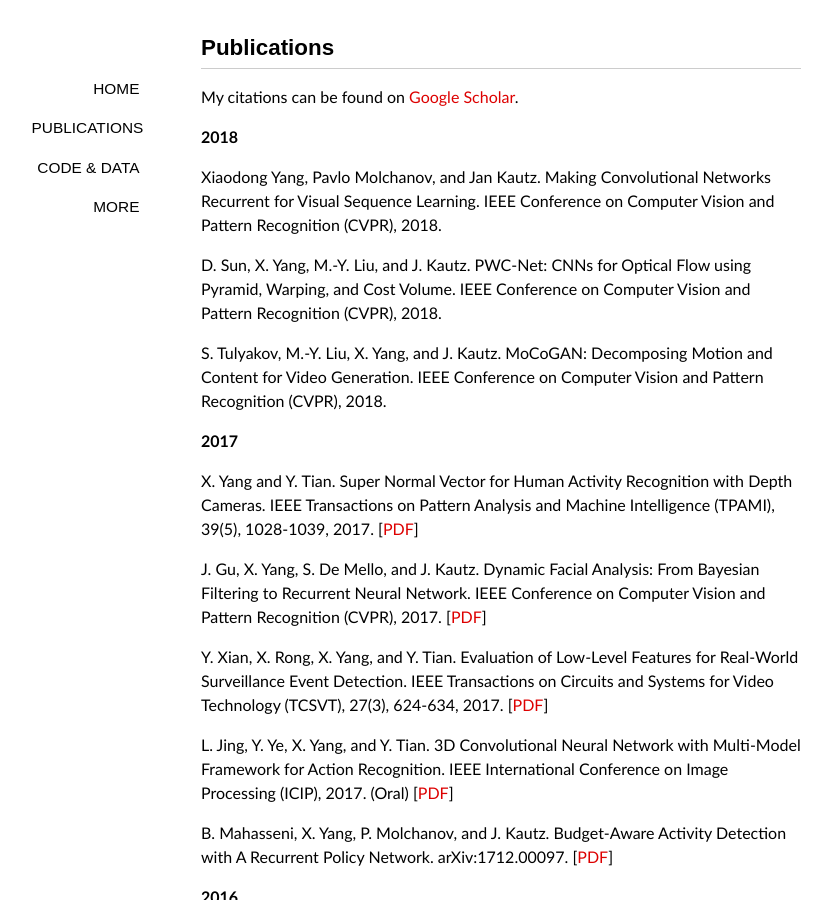
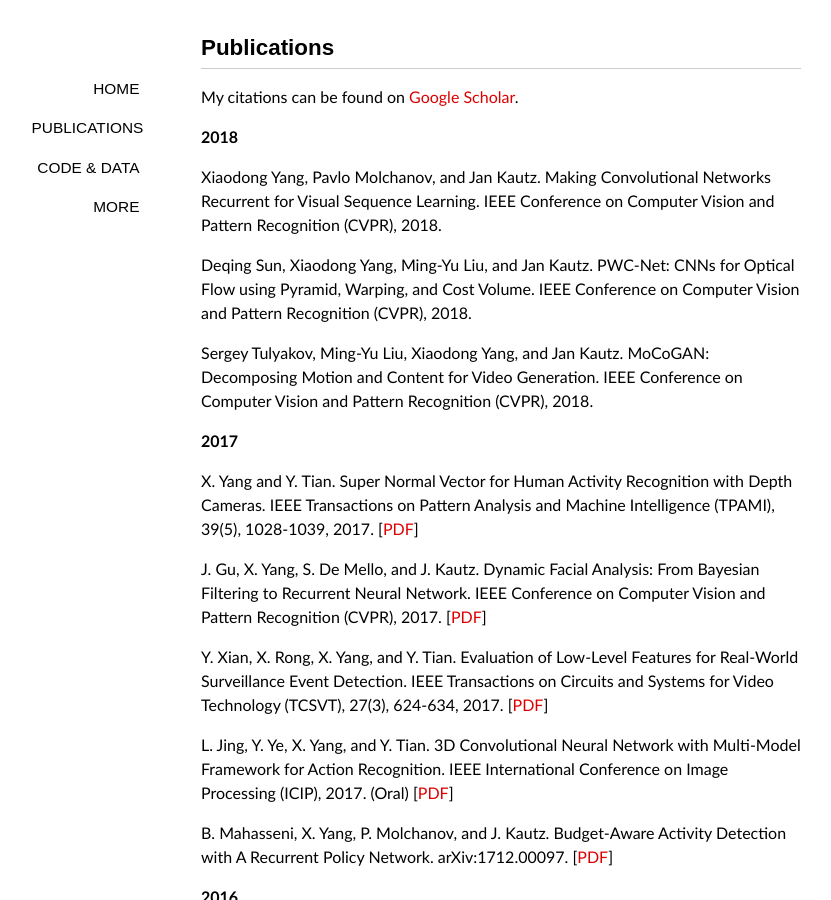
Before and after one commit to xiaodongyang/xiaodongyang.github.io, a Jekyll site: the page built from publications/index.md, in a window 1280 px wide and 900 px high. Shown: the whole window, without its empty margins (139-970 px from the left). Built offline with Jekyll 4.4.1, drawn with Linux system fonts in a browser that asks for light colours; some web fonts are replaced.

Commit message:
Update index.md

```diff
--- a/publications/index.md
+++ b/publications/index.md
@@ -11,9 +11,9 @@
 
 Xiaodong Yang, Pavlo Molchanov, and Jan Kautz. Making Convolutional Networks Recurrent for Visual Sequence Learning. IEEE Conference on Computer Vision and Pattern Recognition (CVPR), 2018.
 
-D. Sun, X. Yang, M.-Y. Liu, and J. Kautz. PWC-Net: CNNs for Optical Flow using Pyramid, Warping, and Cost Volume. IEEE Conference on Computer Vision and Pattern Recognition (CVPR), 2018.
+Deqing Sun, Xiaodong Yang, Ming-Yu Liu, and Jan Kautz. PWC-Net: CNNs for Optical Flow using Pyramid, Warping, and Cost Volume. IEEE Conference on Computer Vision and Pattern Recognition (CVPR), 2018.
 
-S. Tulyakov, M.-Y. Liu, X. Yang, and J. Kautz. MoCoGAN: Decomposing Motion and Content for Video Generation. IEEE Conference on Computer Vision and Pattern Recognition (CVPR), 2018.
+Sergey Tulyakov, Ming-Yu Liu, Xiaodong Yang, and Jan Kautz. MoCoGAN: Decomposing Motion and Content for Video Generation. IEEE Conference on Computer Vision and Pattern Recognition (CVPR), 2018.
 
 **2017**
 
```
